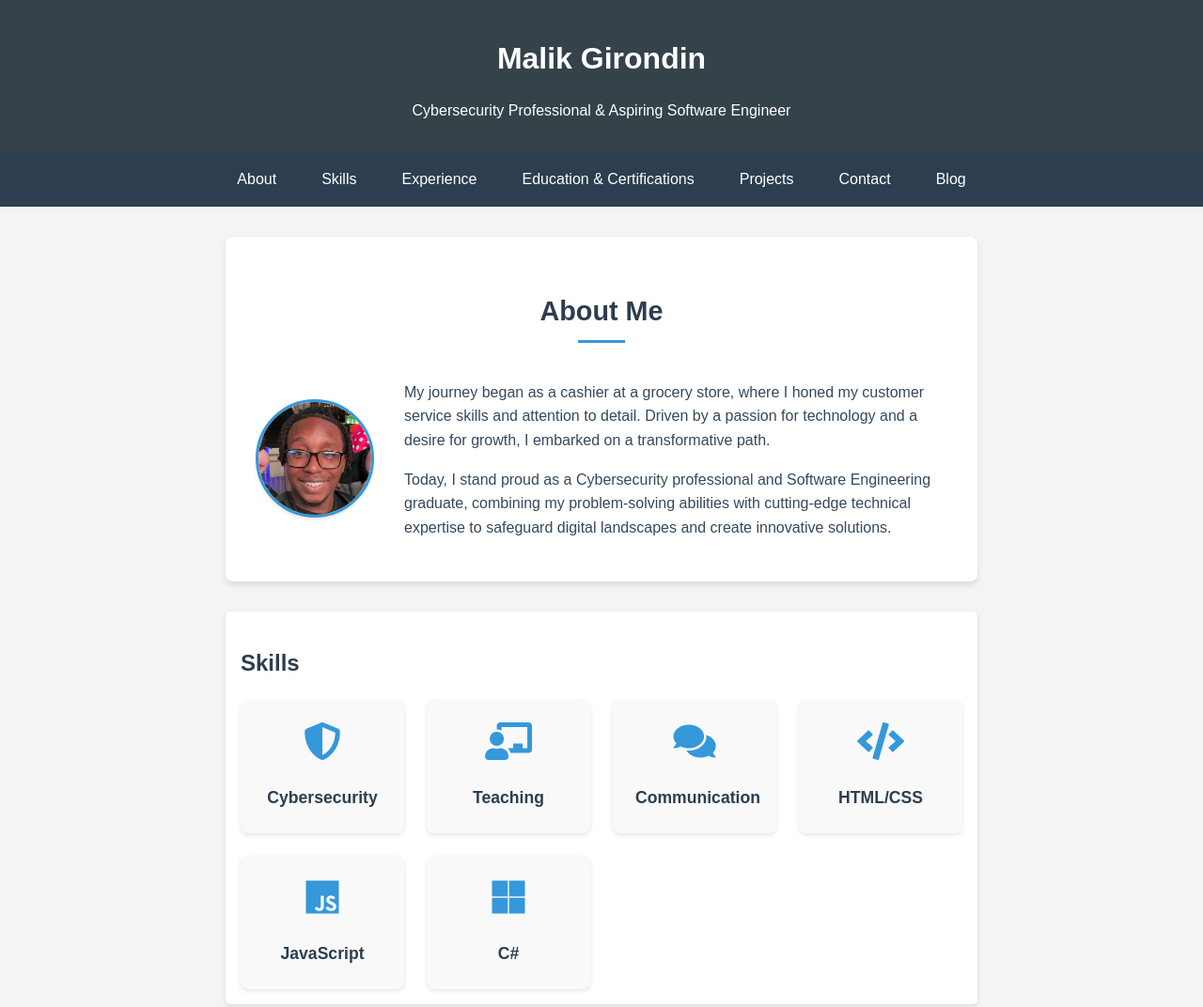
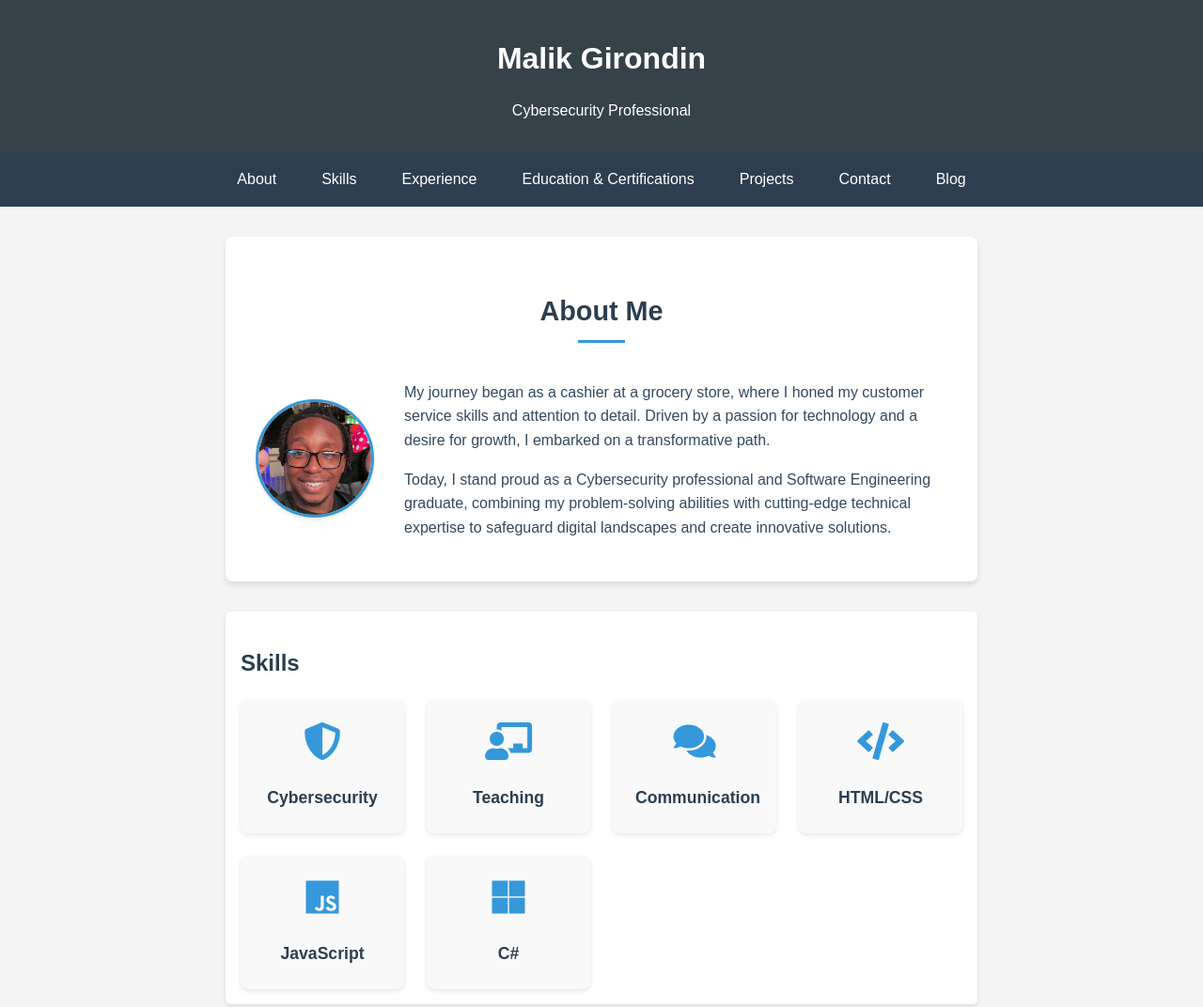
Before and after one commit to Malik-Girondin/Portfolio-Site, a plain HTML site: page index.html in a window 1280 px wide. Shown: the top 1072 px of the page at 94% size. Drawn offline with Linux system fonts and the light colour scheme.

Commit message:
Removed 'Software Engineer'

```diff
--- a/index.html
+++ b/index.html
@@ -11,7 +11,7 @@
 <body>
     <header>
         <h1>Malik Girondin</h1>
-        <p>Cybersecurity Professional & Aspiring Software Engineer</p>
+        <p>Cybersecurity Professional</p>
     </header>
 
     <nav>
```
